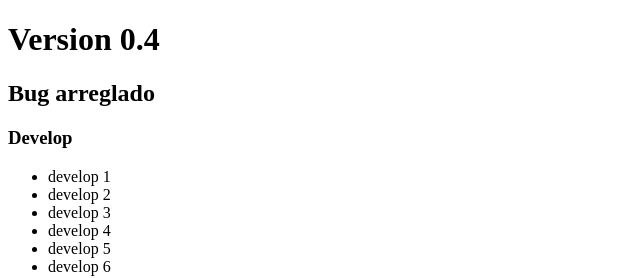
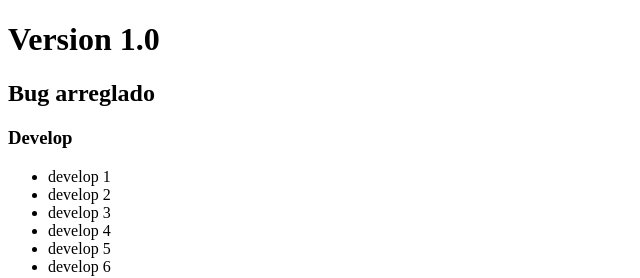
Before and after one commit to Slg12/Proyecto_GitGitHub_SergioLG, a plain HTML site: page index.html in a window 1280 px wide. Shown: the top 278 px of the page, 0-640 px from the left. Drawn offline with Linux system fonts and the light colour scheme.

Commit message:
Creando V1.0

```diff
--- a/index.html
+++ b/index.html
@@ -7,7 +7,7 @@
     <title>Document</title>
 </head>
 <body>
-    <h1>Version 0.4</h1>
+    <h1>Version 1.0</h1>
 
     <h2>Bug arreglado</h2>
 
```
